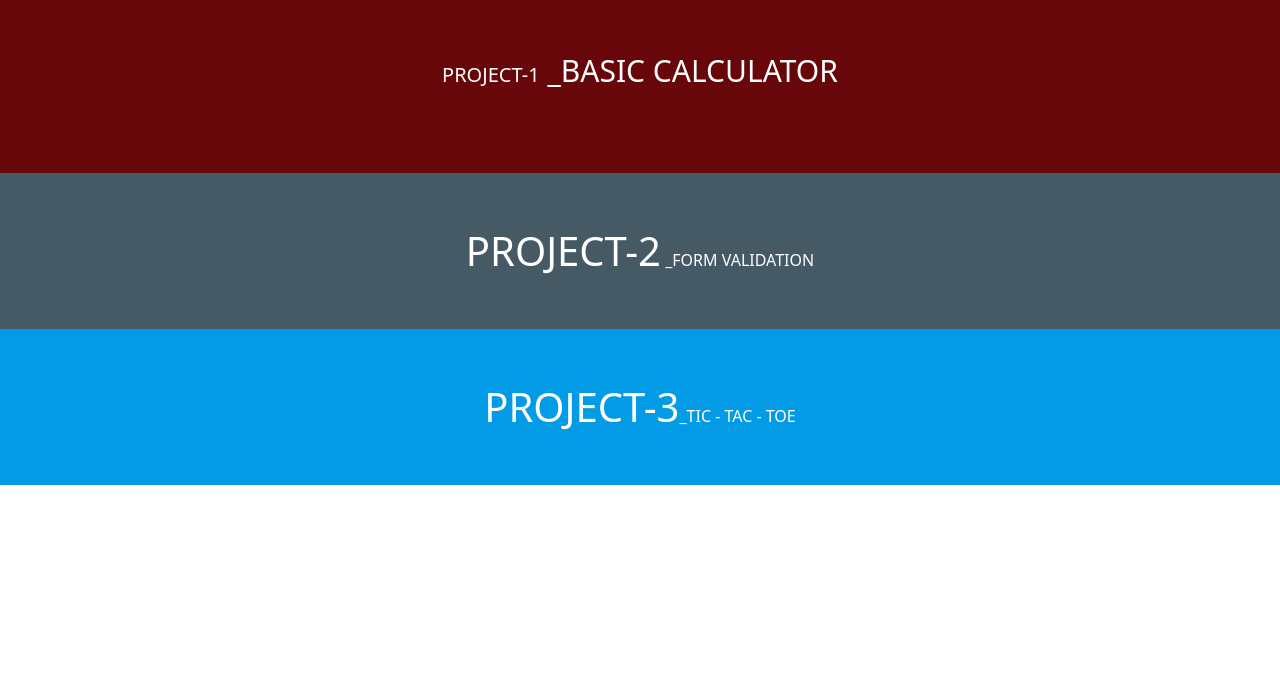
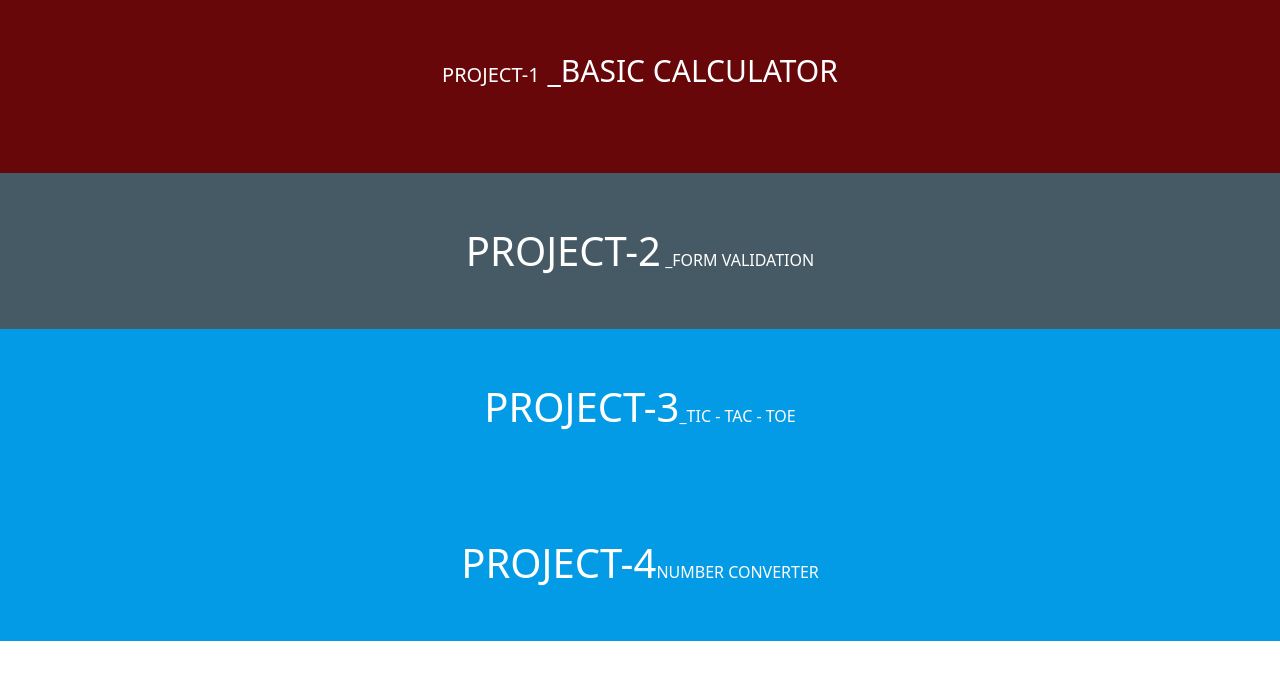
Before and after one commit to kaushal-33/JavaScript-Projects, a plain HTML site: page index.html in a window 1280 px wide. Drawn offline with nearby package versions, Linux system fonts and the light colour scheme.

Commit message:
number converter lived in index

```diff
--- a/index.html
+++ b/index.html
@@ -20,18 +20,20 @@
             background-color: #039be5;
         }
 
-        a{
-            transition: .3s all ease-in-out;
-        }
-        a span{
+        a {
             transition: .3s all ease-in-out;
         }
 
-        a:hover{
+        a span {
+            transition: .3s all ease-in-out;
+        }
+
+        a:hover {
             padding-bottom: 80px !important;
             font-size: 30px !important;
         }
-        a:hover span{
+
+        a:hover span {
             font-size: 20px !important;
         }
     </style>
@@ -48,7 +50,11 @@
             <span class="fs-1">project-2</span>
             _form validation</a>
         <a href="https://kaushal-33.github.io/JavaScript-Projects/tic-tac-toe/"
-            class="d-block py-5 text-center bg-blue text-decoration-none text-uppercase text-white"><span class="fs-1">project-3</span>_tic - tac - toe</a>
+            class="d-block py-5 text-center bg-blue text-decoration-none text-uppercase text-white"><span
+                class="fs-1">project-3</span>_tic - tac - toe</a>
+        <a href="https://kaushal-33.github.io/JavaScript-Projects/number-converter"
+            class="d-block py-5 text-center bg-blue text-decoration-none text-uppercase text-white"><span
+                class="fs-1">project-4</span>number converter</a>
     </section>
 </body>
 
```
